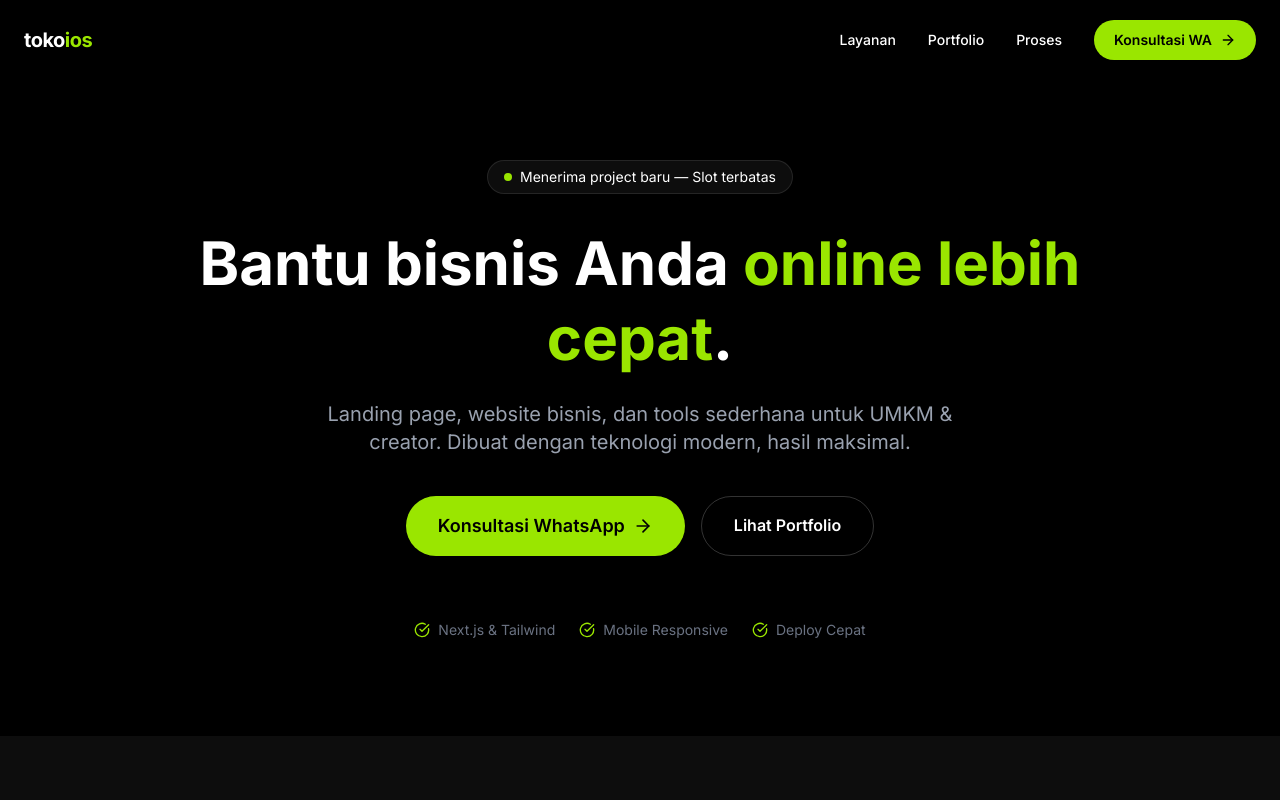
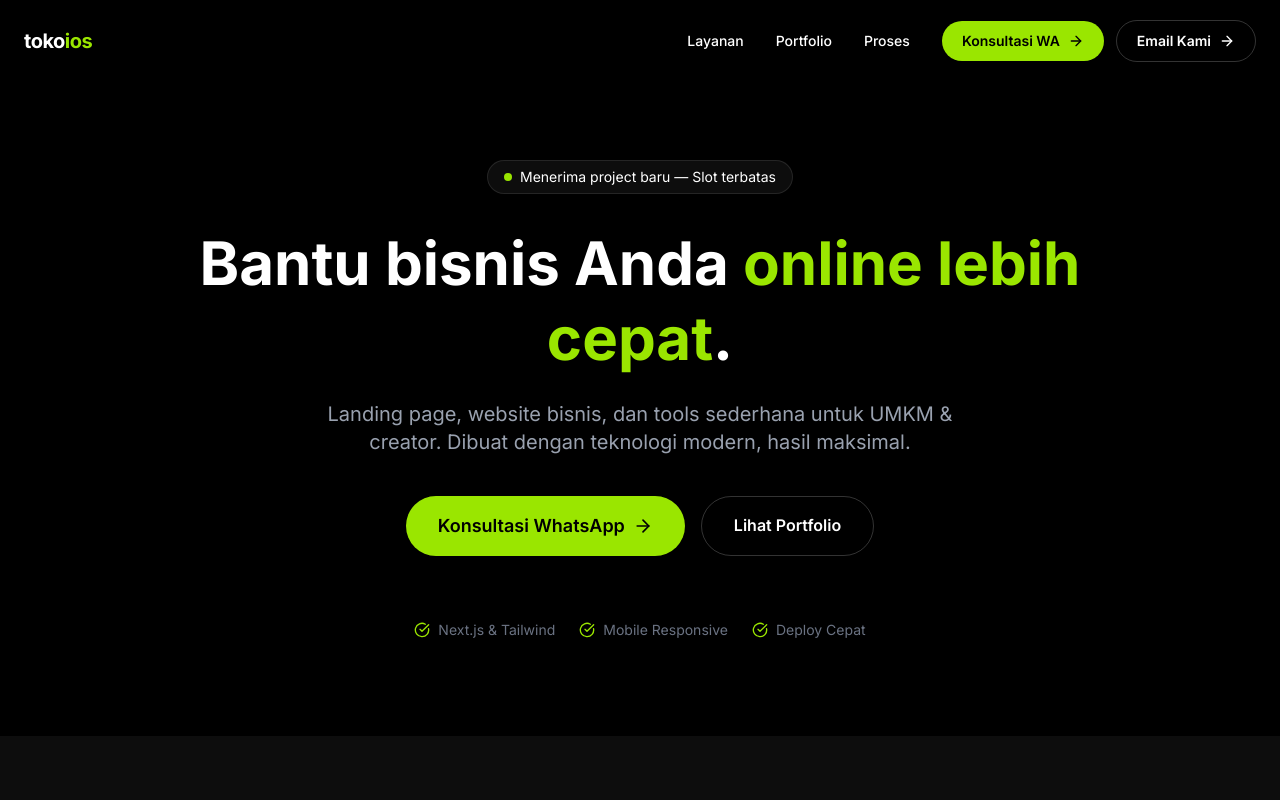
Before and after one commit to tokoios/tokoios-landing, a Next.js app: page / in a window 1280 px wide. Shown: the top 800 px of the page. Built offline with nearby package versions, Linux system fonts and the light colour scheme.

Commit message:
Update page.tsx
inc mailto

```diff
--- a/app/page.tsx
+++ b/app/page.tsx
@@ -72,10 +72,13 @@ export default function Home() {
           <a href="#" className="text-xl font-bold tracking-tight">
             toko<span className="text-lime-400">ios</span>
           </a>
+
 <div className="hidden md:flex items-center gap-8 text-sm font-medium">
   <a href="#services" className="hover:text-lime-400 transition">Layanan</a>
   <a href="#portfolio" className="hover:text-lime-400 transition">Portfolio</a>
   <a href="#process" className="hover:text-lime-400 transition">Proses</a>
+
+  <div className="flex items-center gap-3">
     <a
       href={whatsappLink}
       target="_blank"
@@ -84,7 +87,15 @@ export default function Home() {
     >
       Konsultasi WA <ArrowRight size={16} />
     </a>
+    <a
+      href="mailto:hello@tokoios.com"
+      className="border border-white/20 px-5 py-2.5 rounded-full font-semibold hover:bg-white/5 transition flex items-center gap-2"
+    >
+      Email Kami <ArrowRight size={16} />
+    </a>
   </div>
+</div>
+
           <button
             className="md:hidden"
             onClick={() => setIsMenuOpen(!isMenuOpen)}
```
Lines whose indentation alone changed are shown as unchanged.
